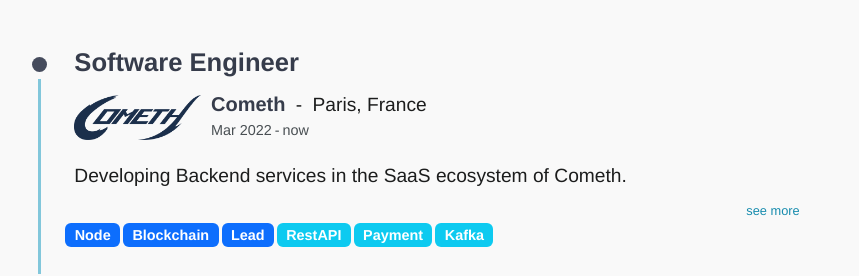
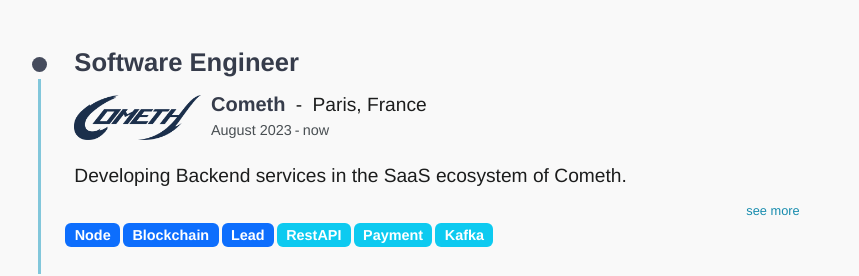
Before and after one commit to Draym/portfolio, a React (Create React App) app: page / in a window 1280 px wide. Shown: the part 1280-1556 px from the top of the page, without its empty margins (193-1052 px from the left). Built offline with nearby package versions, Linux system fonts and the light colour scheme.

Commit message:
fix: typo start date

```diff
--- a/src/data/DEnterprises.js
+++ b/src/data/DEnterprises.js
@@ -9,7 +9,7 @@ const Enterprises =
             institute_logo: CompanyImg.cometh,
             city: "Paris",
             country: "France",
-            date_start: "Mar 2022",
+            date_start: "August 2023",
             date_end: "now",
             date_total: "4mon",
             id: "cometh",
```
